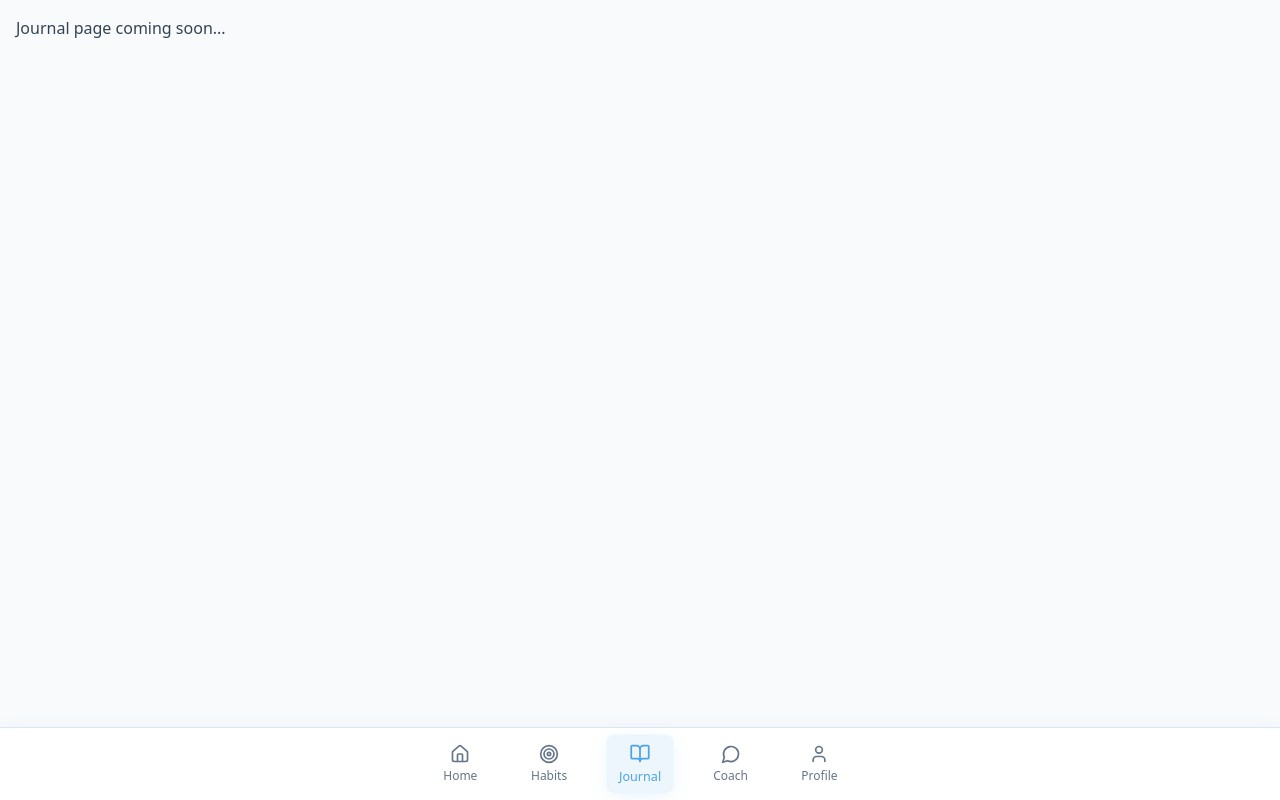
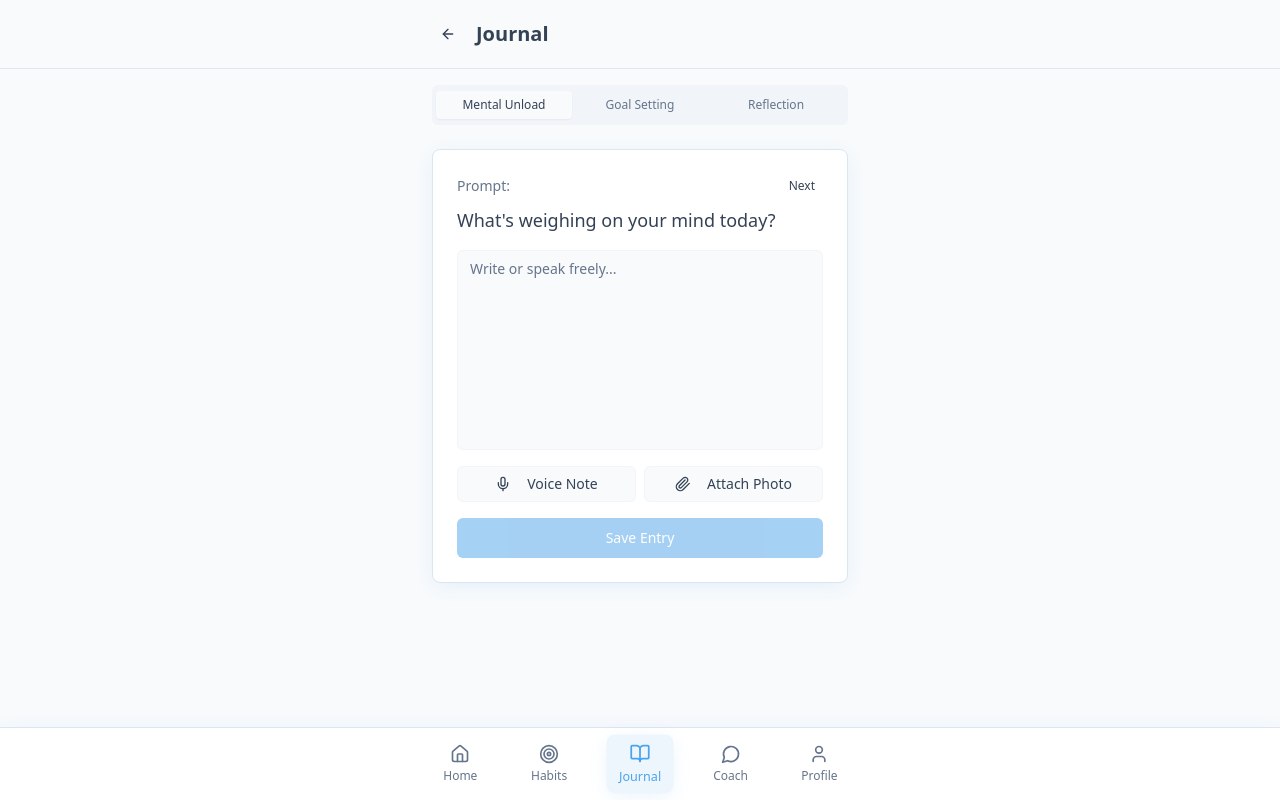
Before and after one commit to kylescheetz/thrivegpt, a React (Vite) app: page /journal in a window 1280 px wide. Built offline with nearby package versions, Linux system fonts and the light colour scheme.

Commit message:
Create Journal page
Implement the Journal page with mode selection tabs, a prompt area with text input, and options for voice notes and photo attachments. Includes a save entry button and post-submission GPT summary display.

```diff
--- a/src/App.tsx
+++ b/src/App.tsx
@@ -5,6 +5,7 @@ import { QueryClient, QueryClientProvider } from "@tanstack/react-query";
 import { BrowserRouter, Routes, Route } from "react-router-dom";
 import Dashboard from "./pages/Dashboard";
 import Habits from "./pages/Habits";
+import Journal from "./pages/Journal";
 import { BottomNavigation } from "./components/ui/navigation";
 import NotFound from "./pages/NotFound";
 
@@ -20,7 +21,7 @@ const App = () => (
           <Routes>
             <Route path="/" element={<Dashboard />} />
             <Route path="/habits" element={<Habits />} />
-            <Route path="/journal" element={<div className="p-4 pb-20">Journal page coming soon...</div>} />
+            <Route path="/journal" element={<Journal />} />
             <Route path="/coach" element={<div className="p-4 pb-20">AI Coach page coming soon...</div>} />
             <Route path="/profile" element={<div className="p-4 pb-20">Profile page coming soon...</div>} />
             {/* ADD ALL CUSTOM ROUTES ABOVE THE CATCH-ALL "*" ROUTE */}
--- /dev/null
+++ b/src/pages/Journal.tsx
@@ -0,0 +1,275 @@
+import React, { useState } from 'react';
+import { ArrowLeft, Mic, Paperclip, Sparkles } from 'lucide-react';
+import { useNavigate } from 'react-router-dom';
+import { Button } from '@/components/ui/button';
+import { Card, CardContent, CardHeader, CardTitle } from '@/components/ui/card';
+import { Tabs, TabsContent, TabsList, TabsTrigger } from '@/components/ui/tabs';
+import { Textarea } from '@/components/ui/textarea';
+import { cn } from '@/lib/utils';
+
+const journalModes = {
+  'mental-unload': {
+    label: 'Mental Unload',
+    prompts: [
+      "What's weighing on your mind today?",
+      "Dump all your thoughts here - no judgment.",
+      "What would you tell your best friend about today?",
+      "What's taking up mental space right now?"
+    ]
+  },
+  'goal-setting': {
+    label: 'Goal Setting',
+    prompts: [
+      "What do you want to accomplish this week?",
+      "What would make tomorrow feel successful?",
+      "What's one small step toward your bigger vision?",
+      "How do you want to grow this month?"
+    ]
+  },
+  'reflection': {
+    label: 'Reflection',
+    prompts: [
+      "What are you most grateful for today?",
+      "What did you learn about yourself today?",
+      "What moment made you smile today?",
+      "How did you show up for yourself today?"
+    ]
+  }
+};
+
+export default function Journal() {
+  const navigate = useNavigate();
+  const [activeMode, setActiveMode] = useState<keyof typeof journalModes>('mental-unload');
+  const [currentPromptIndex, setCurrentPromptIndex] = useState(0);
+  const [entry, setEntry] = useState('');
+  const [showInsights, setShowInsights] = useState(false);
+  const [isLoading, setIsLoading] = useState(false);
+
+  const currentPrompts = journalModes[activeMode].prompts;
+  const currentPrompt = currentPrompts[currentPromptIndex];
+
+  const handleModeChange = (mode: string) => {
+    setActiveMode(mode as keyof typeof journalModes);
+    setCurrentPromptIndex(0);
+    setEntry('');
+    setShowInsights(false);
+  };
+
+  const handleSaveEntry = async () => {
+    if (!entry.trim()) return;
+
+    setIsLoading(true);
+
+    // Simulate AI processing
+    setTimeout(() => {
+      setIsLoading(false);
+      setShowInsights(true);
+    }, 2000);
+  };
+
+  const getInsightForMode = () => {
+    switch (activeMode) {
+      case 'mental-unload':
+        return {
+          themes: ['stress release', 'clarity'],
+          insight: "You're processing a lot right now. Consider a 5-minute meditation to help settle your mind."
+        };
+      case 'goal-setting':
+        return {
+          themes: ['growth', 'focus'],
+          insight: "Your goals show a strong commitment to well-being. Break them into smaller daily actions."
+        };
+      case 'reflection':
+        return {
+          themes: ['gratitude', 'mindfulness'],
+          insight: "Your gratitude practice is building resilience. Notice how it shifts your perspective."
+        };
+      default:
+        return {
+          themes: ['self-awareness'],
+          insight: "Great insight into your inner world."
+        };
+    }
+  };
+
+  if (showInsights) {
+    const { themes, insight } = getInsightForMode();
+
+    return (
+      <div className="min-h-screen bg-background pb-20">
+        {/* Header */}
+        <div className="sticky top-0 z-10 bg-background border-b border-border">
+          <div className="flex items-center justify-between p-4 max-w-md mx-auto">
+            <div className="flex items-center gap-3">
+              <Button
+                variant="ghost"
+                size="sm"
+                onClick={() => navigate('/')}
+                className="p-2"
+              >
+                <ArrowLeft className="h-5 w-5" />
+              </Button>
+              <h1 className="text-xl font-semibold">Journal</h1>
+            </div>
+          </div>
+        </div>
+
+        <div className="p-4 max-w-md mx-auto space-y-6">
+          {/* Success Message */}
+          <Card className="shadow-wellness bg-gradient-wellness border-0">
+            <CardContent className="p-6 text-center">
+              <div className="text-4xl mb-3">✨</div>
+              <h3 className="text-lg font-semibold mb-2">Entry Saved!</h3>
+              <p className="text-sm text-muted-foreground">
+                Your thoughts have been captured and analyzed.
+              </p>
+            </CardContent>
+          </Card>
+
+          {/* AI Insights */}
+          <Card className="shadow-wellness">
+            <CardHeader>
+              <CardTitle className="text-lg flex items-center gap-2">
+                <Sparkles className="h-5 w-5 text-primary" />
+                AI Insights
+              </CardTitle>
+            </CardHeader>
+            <CardContent className="space-y-4">
+              <div>
+                <h4 className="font-medium text-sm mb-2">Themes Detected</h4>
+                <div className="flex flex-wrap gap-2">
+                  {themes.map((theme, index) => (
+                    <span
+                      key={index}
+                      className="px-2 py-1 bg-primary/10 text-primary text-xs rounded-md"
+                    >
+                      {theme}
+                    </span>
+                  ))}
+                </div>
+              </div>
+
+              <div>
+                <h4 className="font-medium text-sm mb-2">Insight</h4>
+                <p className="text-sm text-muted-foreground">{insight}</p>
+              </div>
+            </CardContent>
+          </Card>
+
+          {/* Action Buttons */}
+          <div className="space-y-3">
+            <Button
+              onClick={() => setShowInsights(false)}
+              className="w-full"
+              variant="outline"
+            >
+              Write Another Entry
+            </Button>
+            <Button
+              onClick={() => navigate('/')}
+              className="w-full"
+            >
+              Back to Dashboard
+            </Button>
+          </div>
+        </div>
+      </div>
+    );
+  }
+
+  return (
+    <div className="min-h-screen bg-background pb-20">
+      {/* Header */}
+      <div className="sticky top-0 z-10 bg-background border-b border-border">
+        <div className="flex items-center justify-between p-4 max-w-md mx-auto">
+          <div className="flex items-center gap-3">
+            <Button
+              variant="ghost"
+              size="sm"
+              onClick={() => navigate('/')}
+              className="p-2"
+            >
+              <ArrowLeft className="h-5 w-5" />
+            </Button>
+            <h1 className="text-xl font-semibold">Journal</h1>
+          </div>
+        </div>
+      </div>
+
+      <div className="p-4 max-w-md mx-auto space-y-6">
+        {/* Mode Selector Tabs */}
+        <Tabs value={activeMode} onValueChange={handleModeChange}>
+          <TabsList className="grid w-full grid-cols-3">
+            {Object.entries(journalModes).map(([key, mode]) => (
+              <TabsTrigger key={key} value={key} className="text-xs">
+                {mode.label}
+              </TabsTrigger>
+            ))}
+          </TabsList>
+
+          {Object.keys(journalModes).map((mode) => (
+            <TabsContent key={mode} value={mode} className="mt-6">
+              <Card className="shadow-wellness">
+                <CardContent className="p-6 space-y-4">
+                  {/* Prompt Area */}
+                  <div className="space-y-2">
+                    <div className="flex items-center justify-between">
+                      <h3 className="font-medium text-sm text-muted-foreground">Prompt:</h3>
+                      <Button
+                        variant="ghost"
+                        size="sm"
+                        onClick={() => setCurrentPromptIndex((prev) =>
+                          (prev + 1) % currentPrompts.length
+                        )}
+                        className="text-xs h-6 px-2"
+                      >
+                        Next
+                      </Button>
+                    </div>
+                    <p className="text-lg font-medium">{currentPrompt}</p>
+                  </div>
+
+                  {/* Text Input */}
+                  <Textarea
+                    value={entry}
+                    onChange={(e) => setEntry(e.target.value)}
+                    placeholder="Write or speak freely..."
+                    className="min-h-[200px] resize-none"
+                  />
+
+                  {/* Optional Buttons */}
+                  <div className="flex gap-2">
+                    <Button variant="outline" size="sm" className="flex-1">
+                      <Mic className="h-4 w-4 mr-2" />
+                      Voice Note
+                    </Button>
+                    <Button variant="outline" size="sm" className="flex-1">
+                      <Paperclip className="h-4 w-4 mr-2" />
+                      Attach Photo
+                    </Button>
+                  </div>
+
+                  {/* Save Button */}
+                  <Button
+                    onClick={handleSaveEntry}
+                    disabled={!entry.trim() || isLoading}
+                    className="w-full"
+                  >
+                    {isLoading ? (
+                      <>
+                        <div className="animate-spin rounded-full h-4 w-4 border-b-2 border-current mr-2" />
+                        Analyzing...
+                      </>
+                    ) : (
+                      'Save Entry'
+                    )}
+                  </Button>
+                </CardContent>
+              </Card>
+            </TabsContent>
+          ))}
+        </Tabs>
+      </div>
+    </div>
+  );
+}
```
